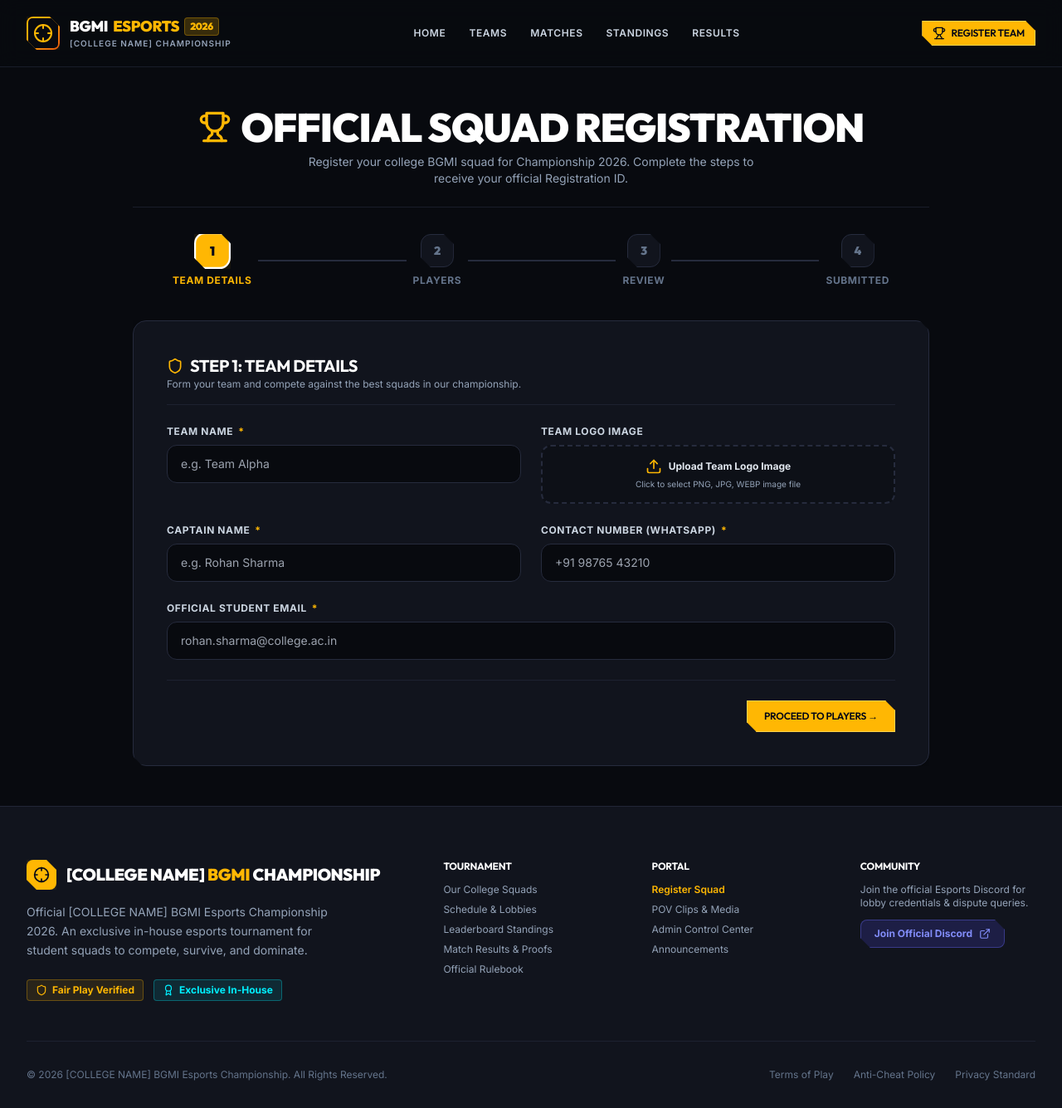
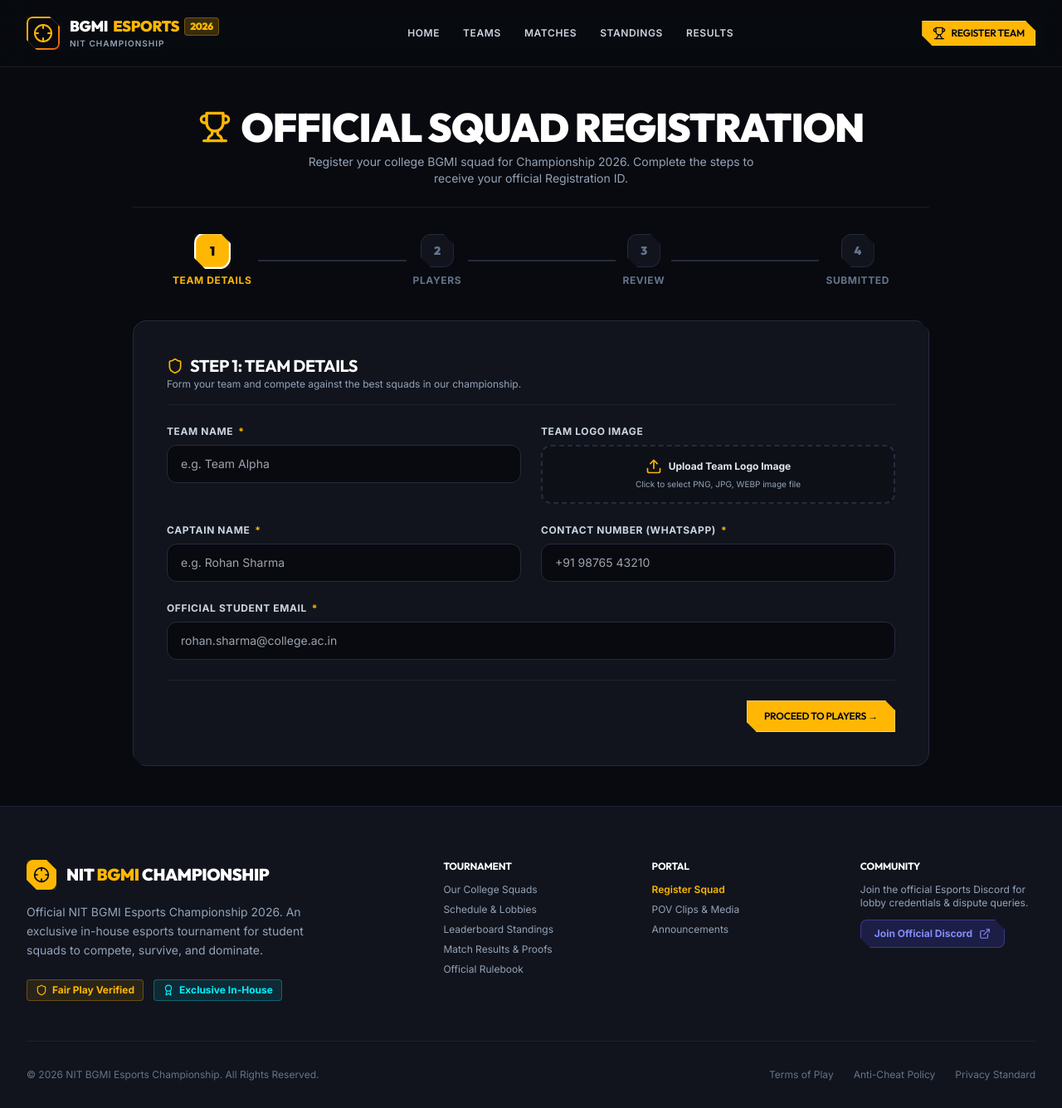
Before and after one commit to obaid16/BGMI-Frontend, a Next.js app: page /register in a window 1280 px wide. Shown: the whole page at 83% size. Built offline with nearby package versions, Linux system fonts and the light colour scheme.

Commit message:
Update branding to NIT and add .gitignore settings

```diff
--- a/src/app/admin/teams/page.jsx
+++ b/src/app/admin/teams/page.jsx
@@ -15,7 +15,7 @@
 
   // Form states
   const [newTeamName, setNewTeamName] = useState('');
-  const [newCollege, setNewCollege] = useState('[COLLEGE NAME]');
+  const [newCollege, setNewCollege] = useState('NIT');
 
   useEffect(() => {
     async function loadData() {
--- a/src/app/layout.jsx
+++ b/src/app/layout.jsx
@@ -3,9 +3,9 @@
 import ConditionalLayout from '@/components/common/ConditionalLayout';
 
 export const metadata = {
-  title: 'BGMI College Esports Championship 2026 | College Tournament Management',
-  description: 'Official College BGMI Esports Tournament Management Platform. Live matches, standings, squad registration, and tournament statistics.',
-  keywords: 'BGMI, Esports, College Esports, Battlegrounds Mobile India, Tournament Platform, College Gaming',
+  title: 'NIT BGMI Esports Championship 2026 | Official Tournament Platform',
+  description: 'Official NIT BGMI Esports Tournament Management Platform. Live matches, standings, squad registration, and tournament statistics.',
+  keywords: 'NIT, BGMI, Esports, College Esports, Battlegrounds Mobile India, Tournament Platform, NIT Gaming',
 };
 
 export default function RootLayout({ children }) {
--- a/src/app/register/page.jsx
+++ b/src/app/register/page.jsx
@@ -19,7 +19,7 @@
 
   const [formData, setFormData] = useState({
     teamName: '',
-    collegeName: '[COLLEGE NAME]',
+    collegeName: 'NIT',
     captainName: '',
     captainPhone: '',
     captainEmail: '',
@@ -63,7 +63,7 @@
   const handleReset = () => {
     setFormData({
       teamName: '',
-      collegeName: '[COLLEGE NAME]',
+      collegeName: 'NIT',
       captainName: '',
       captainPhone: '',
       captainEmail: '',
--- a/src/components/common/Footer.jsx
+++ b/src/components/common/Footer.jsx
@@ -17,11 +17,11 @@
                 <Crosshair className="w-5 h-5" />
               </div>
               <span className="font-display font-black text-xl text-white uppercase tracking-wider">
-                [COLLEGE NAME] <span className="text-bgmi-gold">BGMI</span> CHAMPIONSHIP
+                NIT <span className="text-bgmi-gold">BGMI</span> CHAMPIONSHIP
               </span>
             </div>
             <p className="text-sm text-slate-400 max-w-sm leading-relaxed">
-              Official [COLLEGE NAME] BGMI Esports Championship 2026. An exclusive in-house esports tournament for student squads to compete, survive, and dominate.
+              Official NIT BGMI Esports Championship 2026. An exclusive in-house esports tournament for student squads to compete, survive, and dominate.
             </p>
             <div className="flex items-center gap-3 pt-2">
               <span className="inline-flex items-center gap-1.5 text-xs font-bold text-bgmi-gold bg-bgmi-gold/10 px-2.5 py-1 rounded border border-bgmi-gold/30">
@@ -51,7 +51,6 @@
             <ul className="space-y-2 text-xs">
               <li><Link href="/register" className="hover:text-bgmi-gold transition-colors text-bgmi-gold font-semibold">Register Squad</Link></li>
               <li><Link href="/media" className="hover:text-bgmi-gold transition-colors">POV Clips & Media</Link></li>
-              <li><Link href="/admin/login" className="hover:text-bgmi-gold transition-colors">Admin Control Center</Link></li>
               <li><a href="#announcements" className="hover:text-bgmi-gold transition-colors">Announcements</a></li>
             </ul>
           </div>
@@ -75,7 +74,7 @@
 
         {/* BOTTOM COPYRIGHT */}
         <div className="pt-8 flex flex-col sm:flex-row items-center justify-between gap-4 text-xs text-slate-500">
-          <p>© 2026 [COLLEGE NAME] BGMI Esports Championship. All Rights Reserved.</p>
+          <p>© 2026 NIT BGMI Esports Championship. All Rights Reserved.</p>
           <div className="flex items-center gap-6">
             <span>Terms of Play</span>
             <span>Anti-Cheat Policy</span>
--- a/src/components/common/Navbar.jsx
+++ b/src/components/common/Navbar.jsx
@@ -47,7 +47,7 @@
                 <span className="text-xs px-1.5 py-0.5 bg-bgmi-gold/20 text-bgmi-gold rounded border border-bgmi-gold/30">2026</span>
               </div>
               <p className="text-[10px] tracking-widest text-slate-400 font-semibold uppercase mt-0.5">
-                [COLLEGE NAME] CHAMPIONSHIP
+                NIT CHAMPIONSHIP
               </p>
             </div>
           </Link>
--- a/src/components/tournament/Hero.jsx
+++ b/src/components/tournament/Hero.jsx
@@ -104,7 +104,7 @@
         {/* CINEMATIC TITLE */}
         <div className="space-y-1 mb-6">
           <h1 ref={line1Ref} className="font-display font-black text-4xl sm:text-6xl md:text-7xl lg:text-8xl tracking-tight text-white uppercase leading-none">
-            [COLLEGE NAME]
+            NIT
           </h1>
           <h2 ref={line2Ref} className="font-display font-black text-2xl sm:text-4xl md:text-5xl lg:text-6xl tracking-tight text-transparent bg-clip-text bg-gradient-to-r from-bgmi-gold via-amber-400 to-orange-500 uppercase leading-none mt-2">
             BGMI ESPORTS CHAMPIONSHIP{' '}
```
